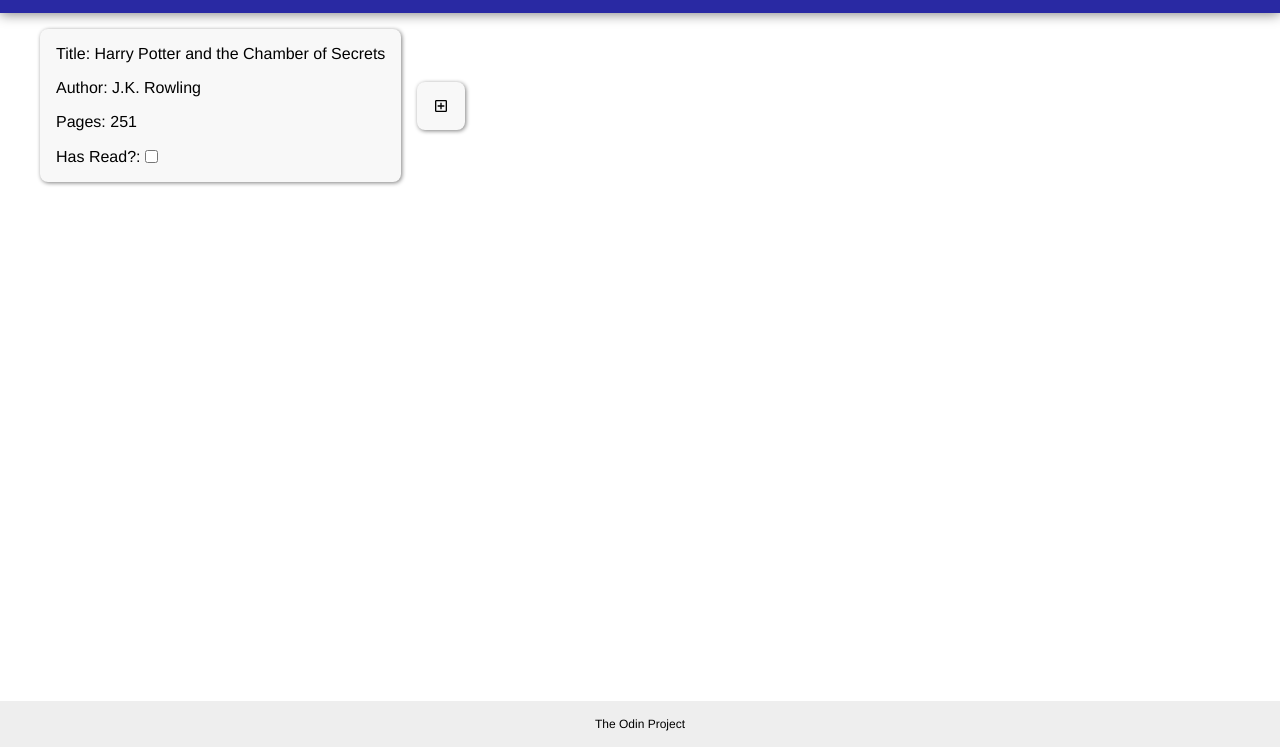
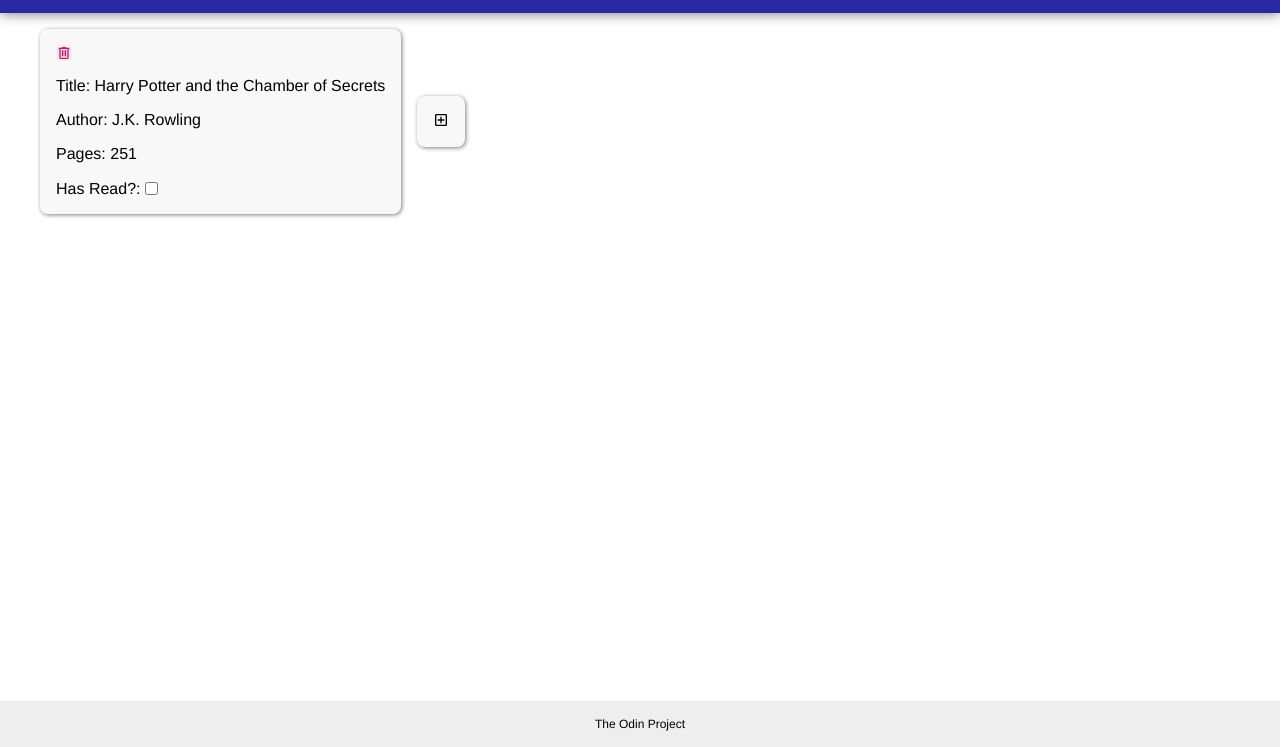
Before and after one commit to cjxo/TOP-Library, a plain HTML site: page index.html in a window 1280 px wide. Shown: the part 53-800 px from the top of the page. Drawn offline with Linux system fonts and the light colour scheme.

Commit message:
Finalize solution

```diff
--- a/index.html
+++ b/index.html
@@ -17,15 +17,6 @@
             </div>
             <div class="content-wrapper">
                 <div class="content">
-                    <div class="card">
-                        <div>Title: Harry Potter and the Chamber of Secrets</div>
-                        <div>Author: J.K. Rowling</div>
-                        <div>Pages: 251</div>
-                        <div class="has-read">
-                            <label for="read">Has Read?: </label>
-                        <input type="checkbox" id="read" />
-                        </div>
-                    </div>
                 </div>
             </div>
             <div class="footer-wrapper">
--- a/index.js
+++ b/index.js
@@ -5,7 +5,7 @@
     this.hasRead = hasRead;
 }
 
-const myLibrary = [new Book("J.K. Rowling", "Harry Potter and the Chamber of Secrets", 251, false)];
+const myLibrary = [];
 const contentDiv = document.querySelector(".content");
 
 const dialog = document.querySelector("dialog");
@@ -16,60 +16,68 @@
 const cancelButton = document.querySelector(".cancel-button");
 let isCancelled = false;
 
-function addBookToLibrary(book) {
-    myLibrary.push(book);
-}
-
 function resetAddButton() {
-    const temp = contentDiv.querySelector("button");
+    const temp = contentDiv.querySelector(".content > button");
     if (temp !== null) {
         temp.remove();
     }
 
-    const addButton = document.createElement("button");
-    addButton.setAttribute("class", "add-card");
+    const buttonAdd = document.createElement("button");
+    buttonAdd.setAttribute("class", "add-card");
 
-    const svgImage = document.createElement("img");
-    svgImage.setAttribute("src", "./assets/svg/plus-box-outline.svg");
-    svgImage.setAttribute("alt", "add-icon");
-    addButton.appendChild(svgImage);
+    const imgSvg = document.createElement("img");
+    imgSvg.setAttribute("src", "./assets/svg/plus-box-outline.svg");
+    imgSvg.setAttribute("alt", "add-icon");
+    buttonAdd.appendChild(imgSvg);
 
-    contentDiv.appendChild(addButton);
+    contentDiv.appendChild(buttonAdd);
 
-    addButton.addEventListener("click", event => {
+    buttonAdd.addEventListener("click", event => {
         dialog.showModal();
     });
 
-    contentDiv.appendChild(addButton);
+    contentDiv.appendChild(buttonAdd);
 }
 
-function addNewBook() {
+function addBookToLibrary(author, title, pageCount, hasRead) {
     const divCard = document.createElement("div");
+
+    const buttonRemoveBook = document.createElement("button");
+    buttonRemoveBook.setAttribute("class", "delete-card-button");
+    const imgForbuttonRemoveBook = document.createElement("img");
+    imgForbuttonRemoveBook.setAttribute("src", "./assets/svg/trash-can-outline.svg");
+    imgForbuttonRemoveBook.setAttribute("alt", "trash-icon");
+    buttonRemoveBook.appendChild(imgForbuttonRemoveBook);
+
+    buttonRemoveBook.addEventListener("click", event => {
+        divCard.remove();
+    })
+
     divCard.setAttribute("class", "card");
-    const title = document.createElement("div");
-    title.textContent = `Title: ${bookTitle.value}`;
+    const divTitle = document.createElement("div");
+    divTitle.textContent = `Title: ${title}`;
 
-    const author = document.createElement("div");
-    author.textContent = `Author: ${authorName.value}`;
+    const divAuthor = document.createElement("div");
+    divAuthor.textContent = `Author: ${author}`;
 
-    const pages = document.createElement("div");
-    pages.textContent = `Pages: ${pageCount.value}`;
+    const divPages = document.createElement("div");
+    divPages.textContent = `Pages: ${pageCount}`;
 
-    const hasReadDiv = document.createElement("div");
-    hasReadDiv.setAttribute("class", "has-read");
+    const divHasRead = document.createElement("div");
+    divHasRead.setAttribute("class", "has-read");
 
-    const readLabel = document.createElement("label");
-    readLabel.textContent = "Has Read?:";
-    readLabel.setAttribute("for", "book-read");
+    const labelRead = document.createElement("label");
+    labelRead.textContent = "Has Read?:";
+    labelRead.setAttribute("for", "book-read");
 
-    const read = document.createElement("input");
-    read.setAttribute("type", "checkbox");
-    read.setAttribute("id", "book-read");
-    read.checked = hasRead.checked;
+    const inputHasRead = document.createElement("input");
+    inputHasRead.setAttribute("type", "checkbox");
+    inputHasRead.setAttribute("id", "book-read");
+    inputHasRead.checked = hasRead;
 
-    hasReadDiv.append(readLabel, read);
+    divHasRead.append(labelRead, inputHasRead);
 
-    divCard.append(title, author, pages, hasReadDiv);
+    divCard.append(buttonRemoveBook, divTitle, divAuthor, divPages, divHasRead);
     contentDiv.append(divCard);
 
     document.querySelector("form").reset();
@@ -77,10 +85,11 @@
     resetAddButton();
 
     const newBook = new Book(authorName.value, bookTitle.value, pageCount.value, hasRead.checked);
-    addBookToLibrary(newBook);
+    myLibrary.push(newBook);
 }
 
 dialog.addEventListener("cancel", event => {
+    document.querySelector("form").reset();
     isCancelled = true;
 });
 
@@ -93,8 +102,8 @@
     if (isCancelled) {
         isCancelled = false;
     } else {
-        addNewBook();
+        addBookToLibrary(authorName.value, bookTitle.value, pageCount.value, hasRead.checked);
     }
 })
 
-resetAddButton();
+addBookToLibrary("J.K. Rowling", "Harry Potter and the Chamber of Secrets", 251, false);
--- a/styles.css
+++ b/styles.css
@@ -8,7 +8,7 @@
     text-decoration: none;
 }
 
-button, dialog {
+button, dialog, input {
     outline: none;
     border: none;
 }
@@ -85,6 +85,10 @@
     box-shadow: 1px 1px 4px gray;
 }
 
+img {
+    width: 16px;
+}
+
 .add-card {
     border-radius: 8px;
     align-self: center;
@@ -92,11 +96,16 @@
     background-color: #f8f8f8;
 
     box-shadow: 1px 1px 4px gray;
+}
+
+.delete-card-button {
+    img {
+        filter: brightness(0) saturate(100%) invert(11%) sepia(100%) saturate(7158%) hue-rotate(335deg) brightness(104%) contrast(105%);
+    }
+    border-radius: 4px;
+    padding: 0;
     display: flex;
     align-items: center;
-    img {
-        width: 16px;
-    }
 }
 
 .has-read {
@@ -143,3 +152,21 @@
 .cancel-button:hover {
     background-color: hsl(0, 80%, 30%);
 }
+
+input[type="text"],
+input[type="number"] {
+    background-color: #eeeeee;
+    padding: 8px;
+    border: 1px solid lightgray;
+    border-radius: 4px;
+}
+
+input[type="text"]:focus,
+input[type="number"]:focus {
+    border: 1px solid black;
+}
+
+input[type="text"]:invalid,
+input[type="number"]:invalid {
+    border: 1px solid red;
+}
```
Also changed, not shown: assets/svg/trash-can-outline.svg (added).
